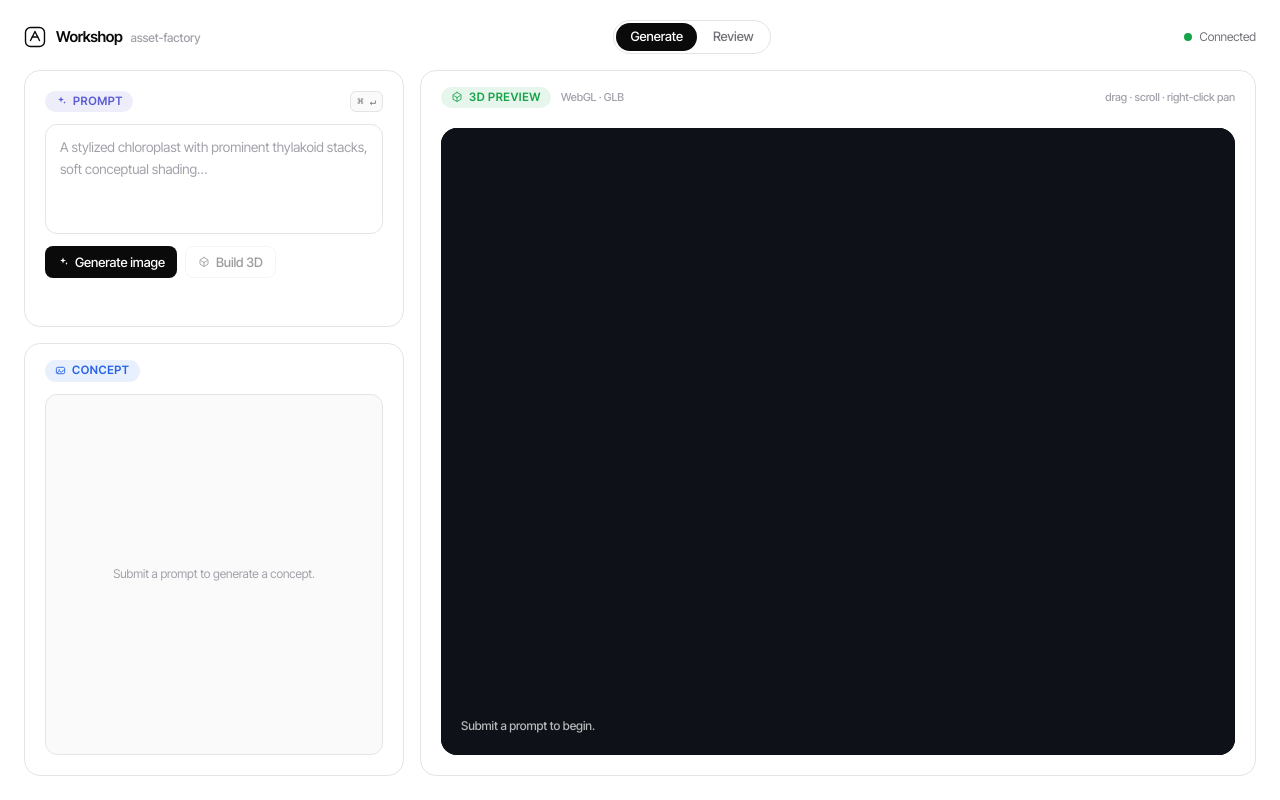
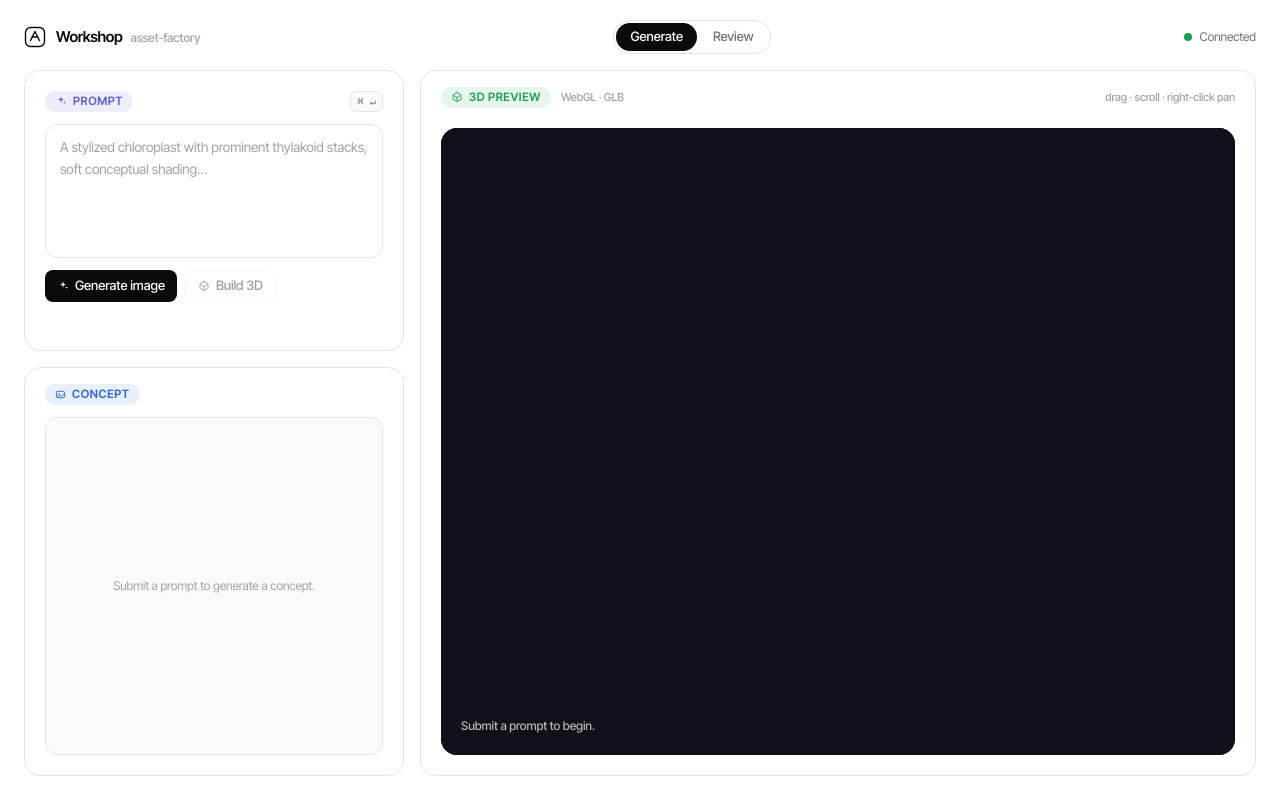
Before and after one commit to wiresv/edtech-3d-asset-factory, a React (Vite) app in the folder frontend/: page / in a window 1280 px wide. Built offline with nearby package versions, Linux system fonts and the light colour scheme; no server answers.

Commit message:
frontend: prompt fills aside; concept card matches 1:1 image aspect

```diff
--- a/frontend/src/views/Workshop.tsx
+++ b/frontend/src/views/Workshop.tsx
@@ -104,7 +104,7 @@ export default function Workshop() {
   return (
     <div className="grid h-full min-h-0 grid-cols-1 gap-4 lg:grid-cols-[380px_minmax(0,1fr)]">
       <aside className="flex min-h-0 flex-col gap-4 overflow-hidden">
-        <Card className="flex flex-col">
+        <Card className="flex min-h-0 flex-1 flex-col">
           <div className="flex items-center justify-between">
             <PillBadge tone="purple" icon={<Sparkles />}>
               Prompt
@@ -121,7 +121,7 @@ export default function Workshop() {
               }
             }}
             placeholder="A stylized chloroplast with prominent thylakoid stacks, soft conceptual shading…"
-            className="mt-3 min-h-[110px] w-full resize-none rounded-xl border border-line bg-paper px-3.5 py-3 text-[13.5px] leading-relaxed text-ink placeholder:text-muted-2 focus:border-ink focus:outline-none focus:ring-0"
+            className="mt-3 min-h-[110px] w-full flex-1 resize-none rounded-xl border border-line bg-paper px-3.5 py-3 text-[13.5px] leading-relaxed text-ink placeholder:text-muted-2 focus:border-ink focus:outline-none focus:ring-0"
           />
           <div className="mt-3 flex flex-wrap items-center gap-2">
             <button
@@ -148,7 +148,7 @@ export default function Workshop() {
           </div>
         </Card>
 
-        <Card padded={false} className="flex min-h-0 flex-1 flex-col overflow-hidden">
+        <Card padded={false} className="flex flex-col overflow-hidden">
           <div className="flex items-center justify-between px-5 pt-4">
             <PillBadge tone="blue" icon={<ImageIcon />}>
               Concept
@@ -157,7 +157,7 @@ export default function Workshop() {
               <span className="text-[11px] font-medium text-muted-2">1024×1024</span>
             )}
           </div>
-          <div className="relative mx-5 mb-5 mt-3 flex-1 overflow-hidden rounded-xl border border-line bg-surface">
+          <div className="relative mx-5 mb-5 mt-3 aspect-square overflow-hidden rounded-xl border border-line bg-surface">
             {imageReady && s.imageUrl ? (
               <img
                 src={s.imageUrl}
```
